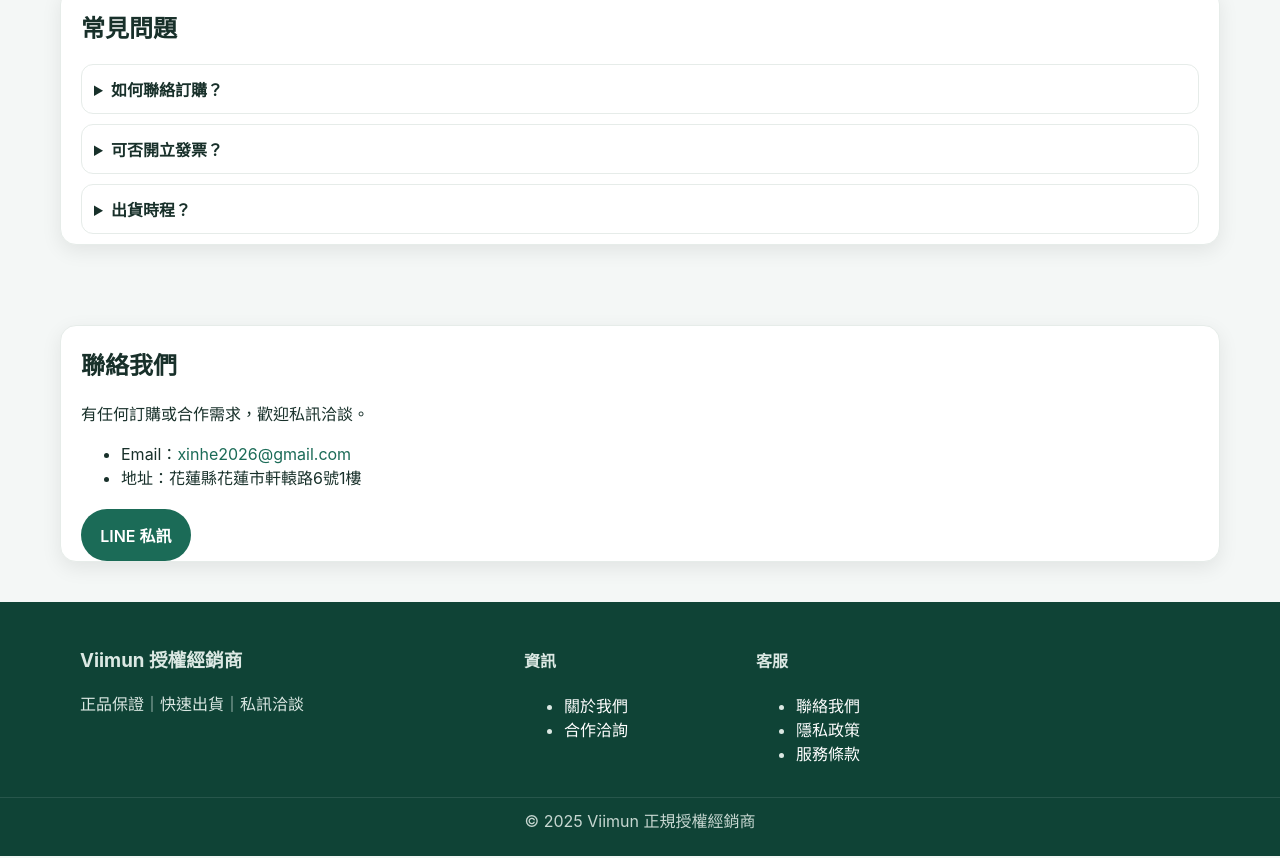
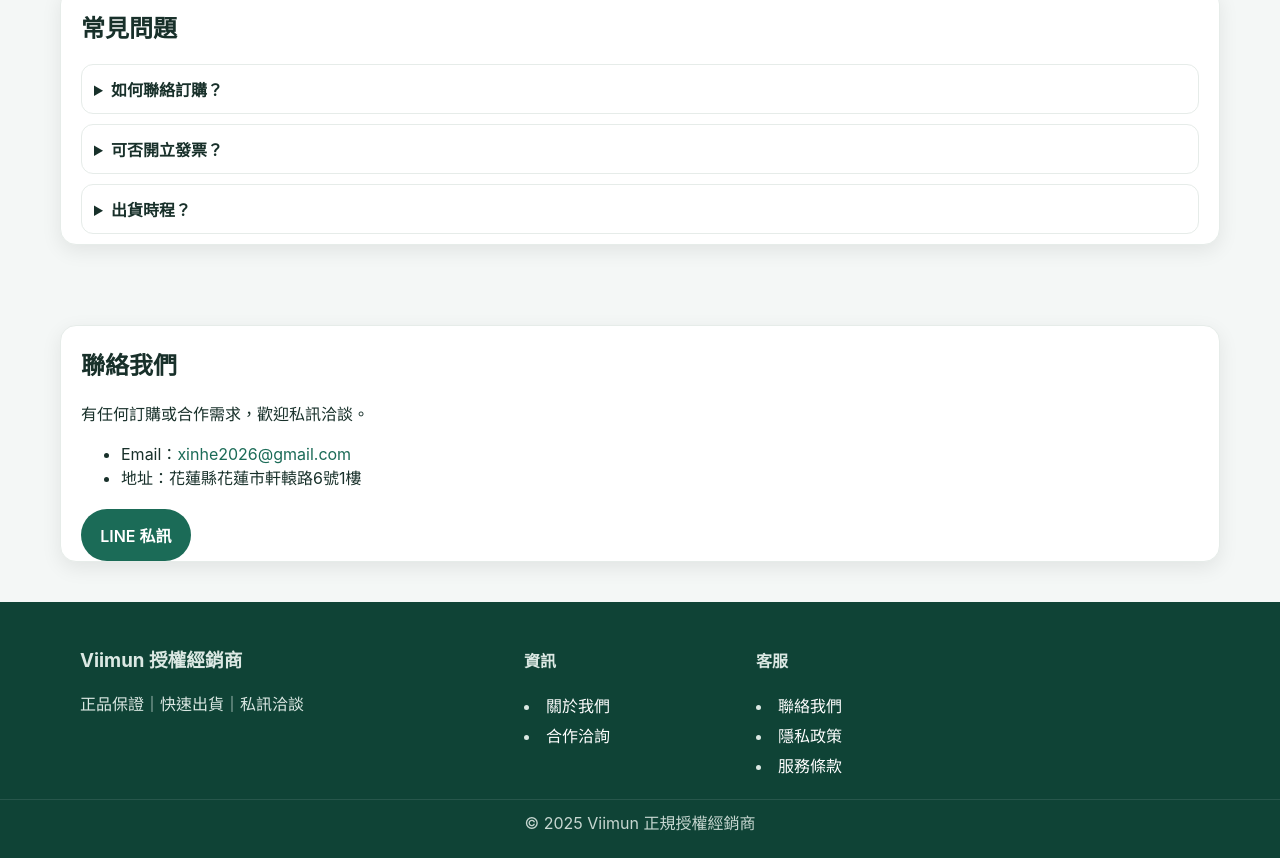
Before and after one commit to moyun2026/viimunHl, a plain HTML site: page index.html in a window 1280 px wide. Shown: the part 1677-2535 px from the top of the page. Drawn offline with Linux system fonts and the light colour scheme.

Commit message:
rwd調整測試

```diff
--- a/index.html
+++ b/index.html
@@ -111,6 +111,19 @@
     /* Footer */
     footer{background:#0f4336;color:#dbe8e3;padding:24px 0}
     .footer-grid{display:grid;grid-template-columns:2fr 1fr 1fr 1fr;gap:20px}
+    /* Footer lists: tighter bullets & spacing */
+    .footer-grid ul{
+      list-style: disc;
+      list-style-position: inside; /* 讓圓點進到文字盒子，點與文字更靠近 */
+      padding-inline-start: 0;     /* 移除預設縮排 */
+      margin: 0;
+    }
+    .footer-grid li{
+      margin: 6px 0;               /* 行距更一致 */
+    }
+    .footer-grid li a{
+      display: inline-block;       /* 提升可點區域 */
+    }
     .legal{border-top:1px solid rgba(255,255,255,.1);margin-top:16px;padding-top:10px;color:#c7d7d1;text-align:center}
 
     /* LINE 區塊 */
@@ -215,6 +228,8 @@
 
       /* Footer */
       .footer-grid { grid-template-columns: 1fr 1fr; }
+      /* 小螢幕微調清單縮排 */
+      .footer-grid ul{ list-style-position: inside; padding-inline-start: 0 }
 
       /* Show call button on mobile */
       .call-float{display:flex}
@@ -227,6 +242,8 @@
 
       .posts { grid-template-columns: 1fr; }
       .footer-grid { grid-template-columns: 1fr; text-align: center; }
+      /* 超小螢幕清單置中且不額外縮排 */
+      .footer-grid ul{ list-style-position: inside; padding-inline-start: 0 }
       .footer-grid h3, .footer-grid h4 { margin-top: 20px; }
 
       .line-section img { max-width: 150px; }
```
